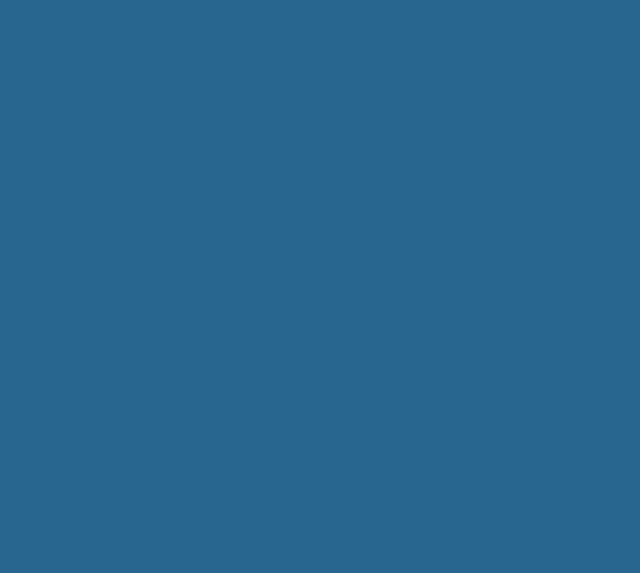
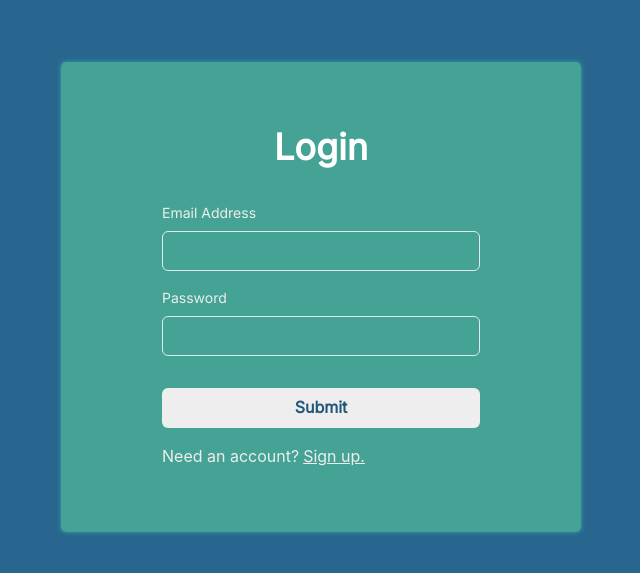
Before and after one commit to cjfritz9/chat-assistant, a React (Create React App) app: page / in a window 1280 px wide. Shown: the part 103-676 px from the top of the page, without its empty margins (319-959 px from the left). Built offline with nearby package versions, Linux system fonts and the light colour scheme.

Commit message:
login/register handling from google app engine & google cloud sql

```diff
--- a/src/api/index.ts
+++ b/src/api/index.ts
@@ -1,7 +1,8 @@
 import axios from 'axios';
 import { UserCredentials } from '../models/interfaces';
 
-const BASE_URL = 'https://localhost:8080/api/chat-app';
+// const BASE_URL = 'http://localhost:8080/api/chat-app';
+const BASE_URL = 'https://open-ai-server.uc.r.appspot.com/api/chat-app';
 
 export const registerUser = async (userInputs: UserCredentials) => {
   if (!userInputs.email || !userInputs.password) {
--- a/src/components/App.tsx
+++ b/src/components/App.tsx
@@ -5,7 +5,14 @@ import LoginRegister from './pages/LoginRegister';
 
 const App: React.FC = () => {
   return (
-    <Stack className='App' minW='100dvw' maxW='100dvw' h='100dvh' bgColor='Brand.Agate.99'>
+    <Stack
+      className='App'
+      minW='100dvw'
+      maxW='100dvw'
+      minH='100dvh'
+      maxH='100dvh'
+      bgColor='Brand.Agate.99'
+    >
       <Routes>
         <Route path='/' element={<LoginRegister />} />
         <Route path='/login' element={<LoginRegister />} />
--- a/src/components/auth/Login.tsx
+++ b/src/components/auth/Login.tsx
@@ -1,12 +1,93 @@
-import React from 'react'
-import { Container }  from '@chakra-ui/react'
+import React, { useState } from 'react';
+import {
+  Button,
+  Container,
+  Flex,
+  Heading,
+  Input,
+  Stack,
+  Text
+} from '@chakra-ui/react';
+import { validateLoginInputs } from '../../utils/helpers';
+import { loginUser } from '../../api';
 
 const Login: React.FC = () => {
+  const [formData, setFormData] = useState({ email: '', password: '' });
+  const [error, setError] = useState('');
+
+  const handleSubmit = async () => {
+    const validationResponse = validateLoginInputs(
+      formData.email,
+      formData.password
+    );
+    if (validationResponse !== 'valid inputs') {
+      return setError(validationResponse);
+    }
+    const response = await loginUser(formData);
+    console.log(response);
+  };
+
   return (
-    <Container>
-
+    <Container w='100%' h='100%' justifyContent='center' alignItems='center'>
+      <Stack
+        boxShadow='0 0 5px #38A3A5'
+        py='4rem'
+        px='3rem'
+        align='center'
+        borderRadius='5px'
+        w='520px'
+        h='fit-content'
+        bgColor='Brand.Malachite.99'
+        gap='2rem'
+      >
+        <Heading variant='authHeading'>Login</Heading>
+        <Stack w='75%' gap='1rem'>
+          <Stack>
+            <Text variant='authLabel'>Email Address</Text>
+            <Input
+              _focus={{ border: '2px solid #DDD', boxShadow: 'none' }}
+              onFocus={() => setError('')}
+              onChange={(e) =>
+                setFormData((prev) => ({ ...prev, email: e.target.value }))
+              }
+            />
+          </Stack>
+          <Stack>
+            <Text variant='authLabel'>Password</Text>
+            <Input
+              _focus={{ border: '2px solid #DDD', boxShadow: 'none' }}
+              type='password'
+              onFocus={() => setError('')}
+              onChange={(e) =>
+                setFormData((prev) => ({ ...prev, password: e.target.value }))
+              }
+            />
+          </Stack>
+          <Stack w='75%' align='center' gap='.75rem'></Stack>
+          <Button
+            isDisabled={error.length ? true : false}
+            w='100%'
+            bgColor='#EEE'
+            color={error.length ? 'red' : 'Brand.Agate.Reg'}
+            onClick={handleSubmit}
+          >
+            {error.length ? error : 'Submit'}
+          </Button>
+          <Flex gap='4px' color='#EEE'>
+            <Text>Need an account?</Text>
+            <Text
+              _hover={{ color: 'white' }}
+              cursor='pointer'
+              color='#EEE'
+              textDecor='underline'
+            >
+              Sign up.
+            </Text>
+          </Flex>
+        </Stack>
+      </Stack>
     </Container>
   );
-}
+};
 
 export default Login;
--- a/src/components/pages/LoginRegister.tsx
+++ b/src/components/pages/LoginRegister.tsx
@@ -1,10 +1,11 @@
 import React from 'react'
 import { Container }  from '@chakra-ui/react'
+import Login from '../auth/Login';
 
 const LoginRegister: React.FC = () => {
   return (
-    <Container>
-
+    <Container w='100dvw' h='100dvh'>
+      <Login />
     </Container>
   );
 }
--- a/src/theme/StyleConfig.ts
+++ b/src/theme/StyleConfig.ts
@@ -2,9 +2,9 @@ import { defineStyle, defineStyleConfig } from '@chakra-ui/react';
 import { createMultiStyleConfigHelpers } from '@chakra-ui/react';
 import { newChat, chatHistory } from './Variants/Link';
 import { sentMessage, replyMessage } from './Variants/Box';
-import { sidebarText, newChatLabel } from './Variants/Text';
+import { sidebarText, newChatLabel, authLabel } from './Variants/Text';
 import { chatWindow } from './Variants/Container';
-import { chatHeading } from './Variants/Heading';
+import { chatHeading, authHeading } from './Variants/Heading';
 import { inputAnatomy } from '@chakra-ui/anatomy';
 
 const { definePartsStyle, defineMultiStyleConfig } =
@@ -65,7 +65,7 @@ export const container = defineStyleConfig({
 });
 
 export const heading = defineStyleConfig({
-  variants: { chatHeading }
+  variants: { chatHeading, authHeading }
 });
 
 export const input = defineMultiStyleConfig({
@@ -78,5 +78,5 @@ export const link = defineStyleConfig({
 });
 
 export const text = defineStyleConfig({
-  variants: { sidebarText, newChatLabel }
+  variants: { sidebarText, newChatLabel, authLabel }
 });
--- a/src/theme/Variants/Heading.ts
+++ b/src/theme/Variants/Heading.ts
@@ -6,3 +6,10 @@ export const chatHeading = defineStyle({
   fontFamily: 'Montserrat, sans-serif',
   textAlign: 'center'
 });
+
+export const authHeading = defineStyle({
+  size: '48px',
+  color: 'white',
+  fontFamily: 'Inter, sans-serif',
+  textAlign: 'center'
+});
--- a/src/theme/Variants/Text.ts
+++ b/src/theme/Variants/Text.ts
@@ -15,3 +15,11 @@ export const newChatLabel = defineStyle({
   textTransform: 'none',
   fontFamily: 'Inter, sans-serif'
 })
+
+export const authLabel = defineStyle({
+  textAlign: 'left',
+  fontSize: ['14px', '14px'],
+  color: '#EEE',
+  textTransform: 'none',
+  fontFamily: 'Inter, sans-serif'
+})
--- /dev/null
+++ b/src/utils/helpers.ts
@@ -0,0 +1,12 @@
+export const validateLoginInputs = (email: string, password: string) => {
+  if (!email.includes('@') || !email.includes('.')) {
+    return 'Invalid email, try again'
+  }
+  if (password.length < 7) {
+    return 'Password must be 8+ characters'
+  }
+  if (password.length > 255) {
+    return 'Password must be less than 255 characters'
+  }
+  return 'valid inputs'
+}
```
